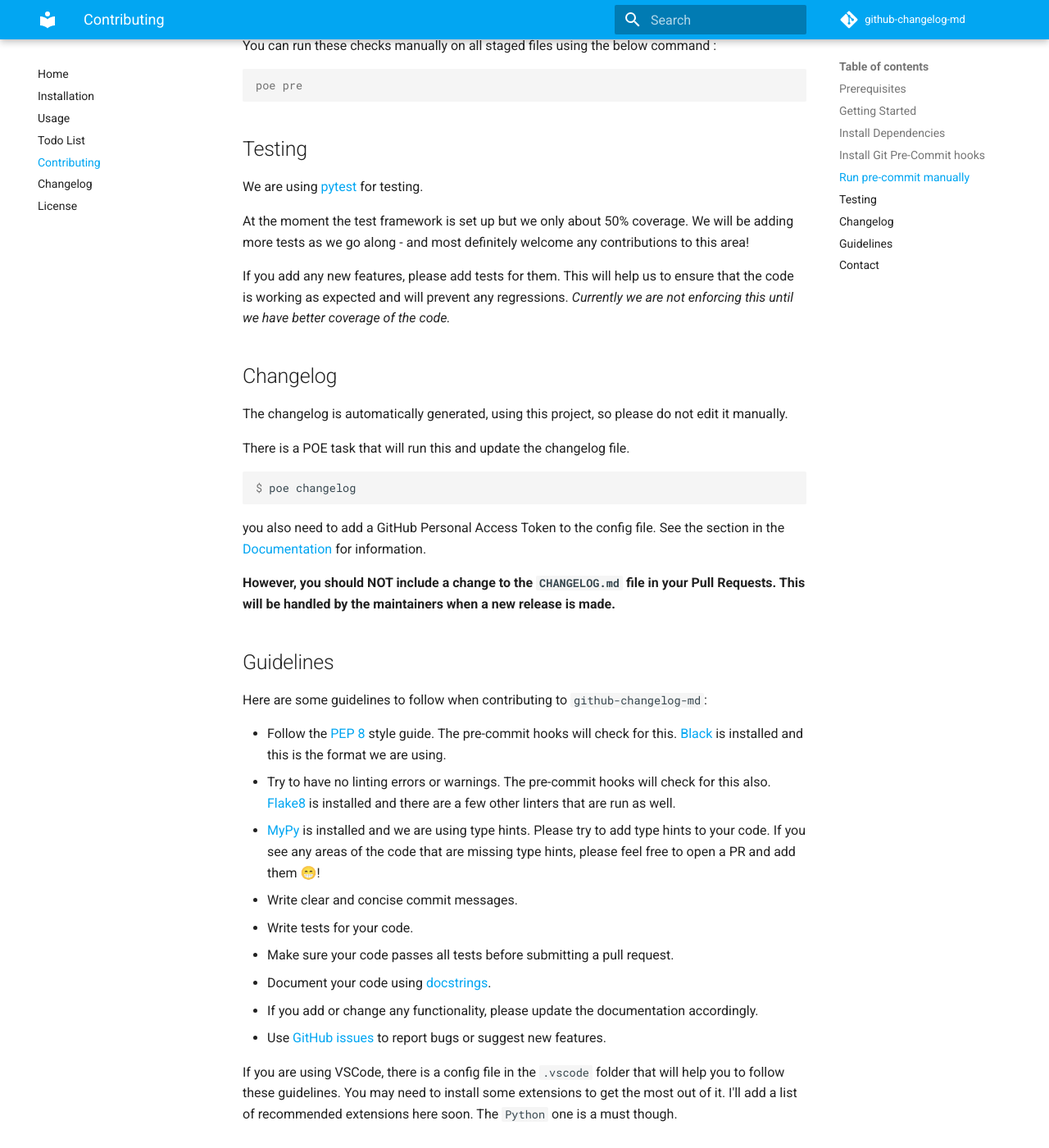
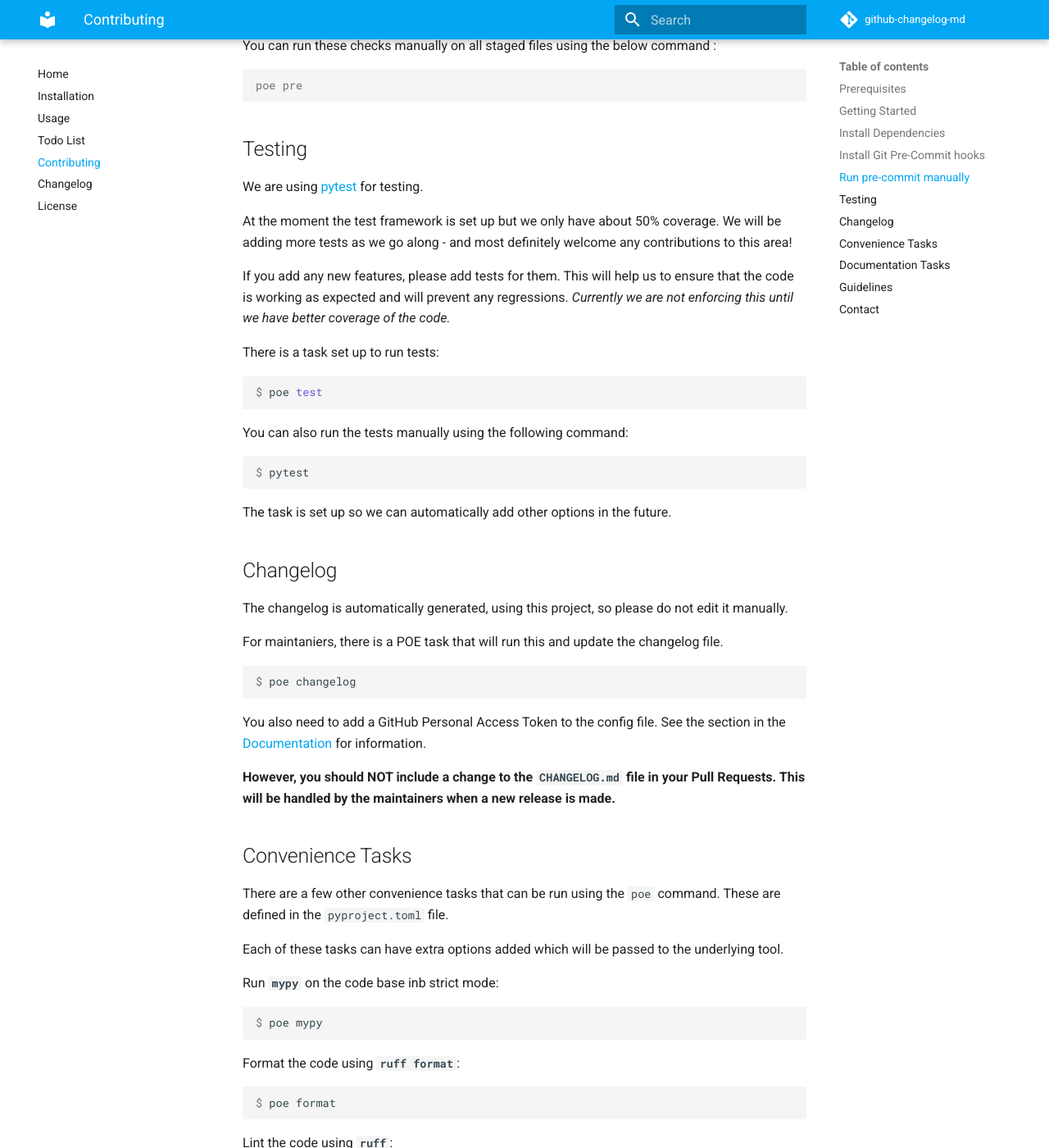
Before and after one commit to seapagan/github-changelog-md, an MkDocs documentation site: the page built from docs/contributing.md, in a window 1280 px wide and 1400 px high, scrolled down 1790 px. Shown: the whole window at 82% size. Built offline with MkDocs 1.6.1 and Material for MkDocs 9.7.7, drawn with Linux system fonts in a browser that asks for light colours; comment, search, counter and statistics services are not loaded; some of the changed text lies outside the part shown.

Commit message:
docs: clarify some areas, update linting options
Signed-off-by: Grant Ramsay <seapagan@gmail.com>

````diff
--- a/CONTRIBUTING.md
+++ b/CONTRIBUTING.md
@@ -92,26 +92,41 @@
 
 We are using [pytest](https://docs.pytest.org/) for testing.
 
-At the moment the test framework is set up but we only about 50% coverage. We
-will be adding more tests as we go along - and most definitely welcome any
+At the moment the test framework is set up but we only have about 50% coverage.
+We will be adding more tests as we go along - and most definitely welcome any
 contributions to this area!
 
 If you add any new features, please add tests for them. This will help us to
 ensure that the code is working as expected and will prevent any regressions.
 *Currently we are not enforcing this until we have better coverage of the code.*
 
+There is a task set up to run tests:
+
+```console
+$ poe test
+```
+
+You can also run the tests manually using the following command:
+
+```console
+$ pytest
+```
+
+The task is set up so we can automatically add other options in the future.
+
 ## Changelog
 
 The changelog is automatically generated, using this project, so please do not
 edit it manually.
 
-There is a POE task that will run this and update the changelog file.
+For maintaniers, there is a POE task that will run this and update the changelog
+file.
 
 ```console
 $ poe changelog
 ```
 
-you also need to add a GitHub Personal Access Token to the config file. See the
+You also need to add a GitHub Personal Access Token to the config file. See the
 section in the
 [Documentation](https://changelog.seapagan.net/installation/#setup-a-github-pat)
 for information.
@@ -120,23 +135,74 @@
 Pull Requests. This will be handled by the maintainers when a new release is
 made.**
 
+## Convenience Tasks
+
+There are a few other convenience tasks that can be run using the `poe` command.
+These are defined in the `pyproject.toml` file.
+
+Each of these tasks can have extra options added which will be passed to the
+underlying tool.
+
+Run **`mypy`** on the code base inb strict mode:
+
+```console
+$ poe mypy
+```
+
+Format the code using **`ruff format`**:
+
+```console
+$ poe format
+```
+
+Lint the code using **`ruff`**:
+
+```console
+$ poe ruff
+```
+
+Check the **Markdown**:
+
+```console
+$ poe markdown
+```
+
+Run `ruff`, `mypy` and `format` at the same time:
+
+```console
+$ poe lint
+```
+
+## Documentation Tasks
+
+These are to help with developing and updating the documentation.
+
+- `poe docs:serve` - Serve the MkDocs locally for testing and development
+- `poe docs:serve:all` - Same as above, but opens to all interfaces so you can
+  view it on other devices on your network
+- `poe docs:build` - Build the MkDocs site into the `dist` folder
+- `poe docs:publish` - Publish the docs to your GitHub pages. **Note that only
+  those with write-access to this repo can do this**.
+
 ## Guidelines
 
 Here are some guidelines to follow when contributing to `github-changelog-md`:
 
 - Follow the [PEP 8](https://www.python.org/dev/peps/pep-0008/) style guide. The
-  pre-commit hooks will check for this. [Black](https://black.readthedocs.io/)
-  is installed and this is the format we are using.
+  pre-commit hooks will check for this. We are using the [Ruff
+  Formatter](https://docs.astral.sh/ruff/formatter/).
 - Try to have no linting errors or warnings. The pre-commit hooks will check for
-  this also. [Flake8](https://flake8.pycqa.org/en/latest/) is installed and
-  there are a few other linters that are run as well.
+  this also. [Ruff](https://docs.astral.sh/ruff/) is installed and set to pretty
+  strict settings. Ruff now replaces all the original linters that were
+  installed. There is also a Markdown linter.
 - [MyPy](https://mypy.readthedocs.io/en/stable/) is installed and we are using
   type hints. Please try to add type hints to your code. If you see any areas of
   the code that are missing type hints, please feel free to open a PR and add
   them 😁!
 - Write clear and concise commit messages.
 - Write tests for your code.
-- Make sure your code passes all tests before submitting a pull request.
+- Make sure your code passes all existing and new tests before submitting a pull
+  request.
 - Document your code using
   [docstrings](https://www.python.org/dev/peps/pep-0257/).
 - If you add or change any functionality, please update the documentation
````
Also changed, not shown: README.md (+3 -0 lines), TODO.md (+2 -1 lines), docs/index.md (+11 -10 lines).
